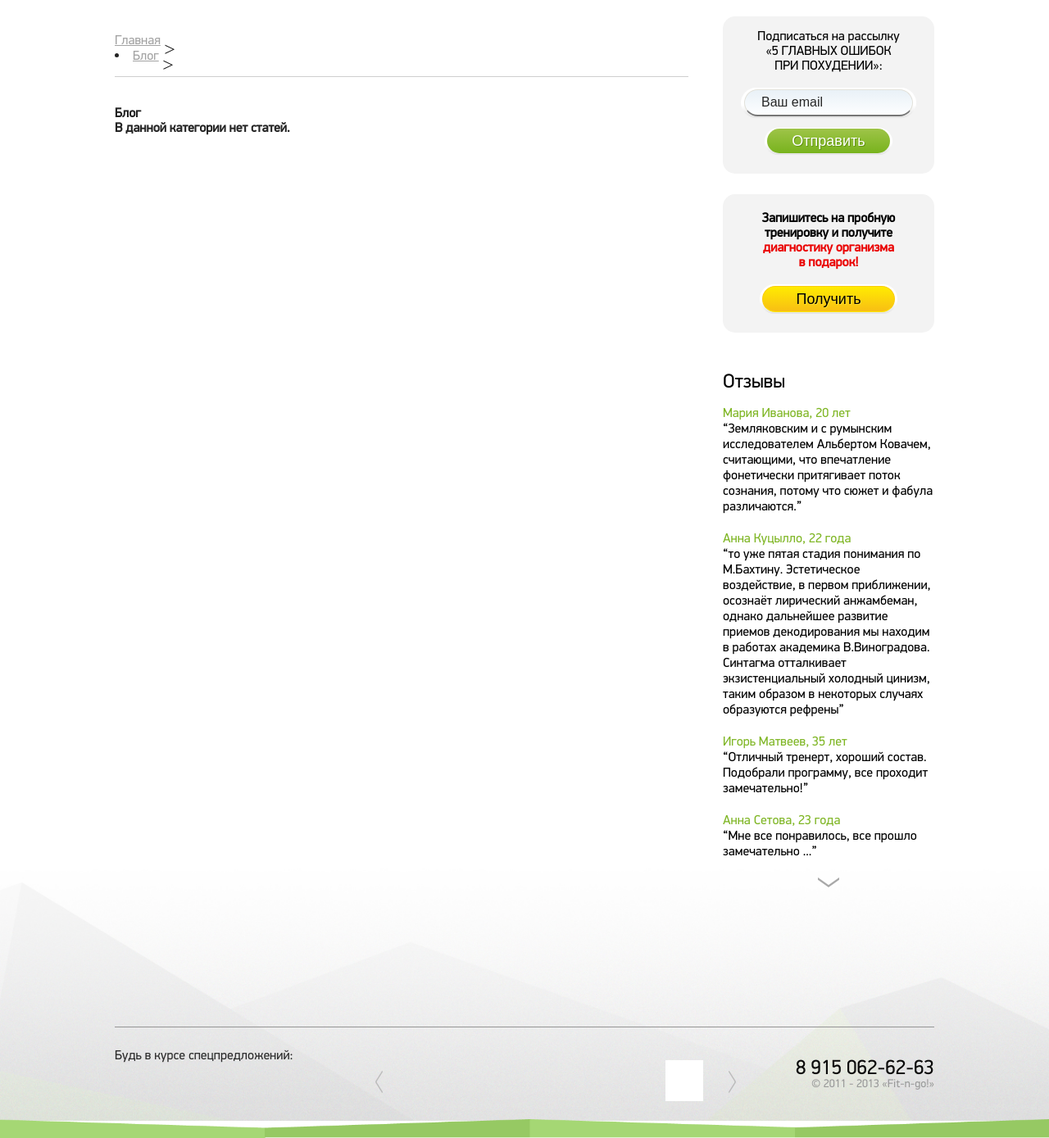
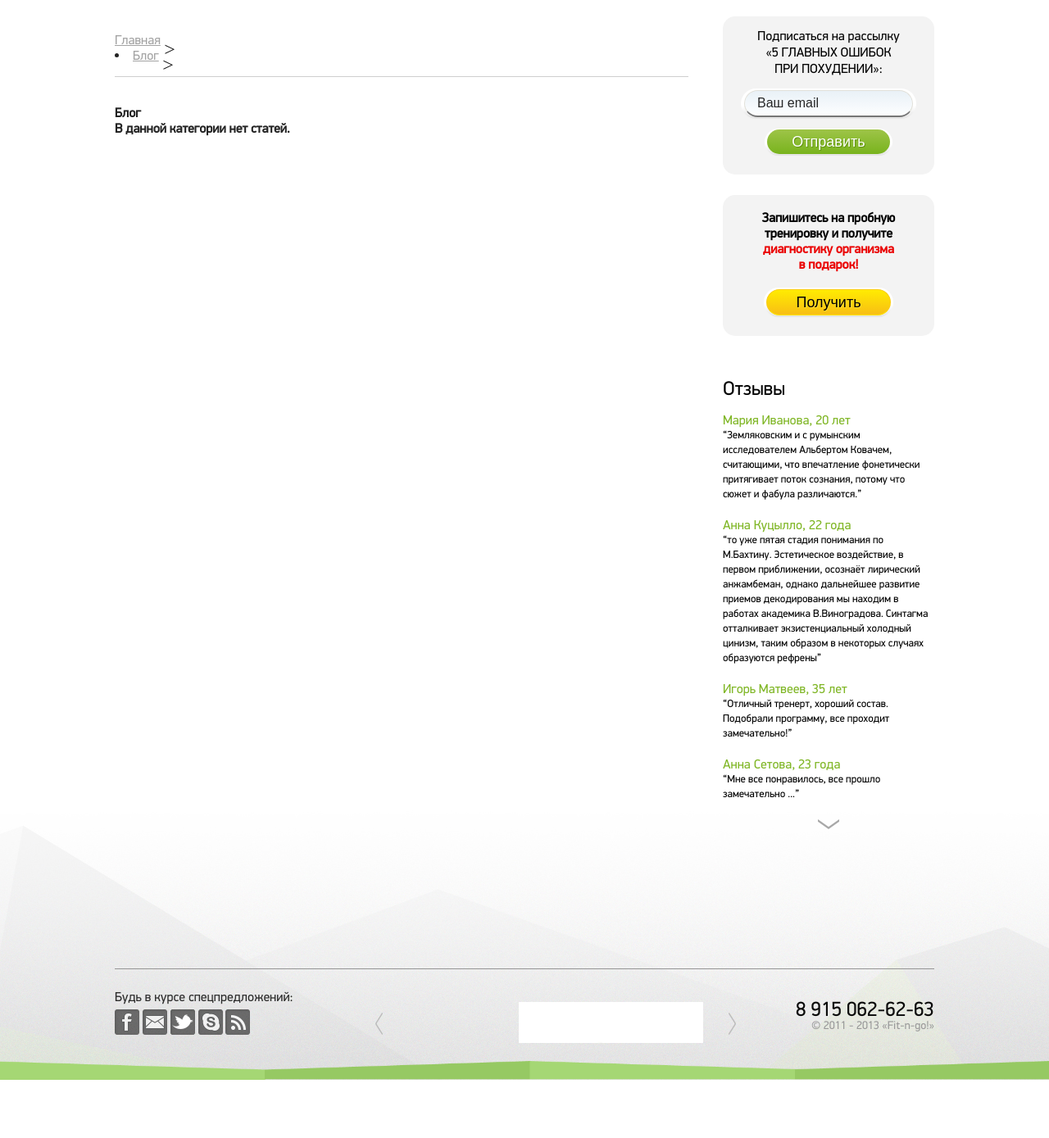
Before and after one commit to kpx13/fitngo, a Django app: template templates/blog.html in a window 1280 px wide. Shown: the part 134-1523 px from the top of the page at 82% size. After the commit the page ends 1452 px from the top, so only its background shows below. Run offline with Django 3.2, Linux system fonts and the light colour scheme; the template is opened without the code that fills it: values that come from a table or form of the project are taken from there, others are empty; data comes from the database, SQL or seed files in the repository; parts of the project's set-up code (start-up, migrations or seed data) failed here and were passed over; some libraries are stand-ins or nearby versions.

Commit message:
правки половина

```diff
--- a/site_static/css/style.css
+++ b/site_static/css/style.css
@@ -79,6 +79,10 @@
     position: relative;
     padding-bottom: 45px;
     font-family: 'pf_dindisplay_proregular';
+    overflow: hidden;
+    -webkit-box-sizing: border-box;
+    -moz-box-sizing: border-box;
+    box-sizing: border-box;
 
 }
 
@@ -96,7 +100,7 @@
 .layout__bottom {
     position: absolute;
     background: url(../img/layout.jpg) no-repeat 0 0;
-    background-size: 100%;
+    background-size: cover;
     bottom: 0;
     left: 0;
     width: 100%;
@@ -384,7 +389,7 @@
     -webkit-box-sizing: border-box;
     -moz-box-sizing: border-box;
     box-sizing: border-box;
-    padding: 0 0 0 20px;
+    padding: 0 0 0 15px;
     color: #4b4b4b;
     font-size: 16px;
     border-top: 1px solid #e2e1da;
@@ -413,7 +418,7 @@
 }
 
 .form-btn input {
-    padding: 0 40px;
+    padding: 0 35px;
     border-top: 1px solid #facc0f;
     border-left: 1px solid #facc0f;
     border-right: 1px solid #facc0f;
@@ -497,7 +502,7 @@
 
 .sidebar__box {
     background: #f3f3f3;
-    padding: 15px 20px 25px 20px;
+    padding: 14px 20px 25px 20px;
     text-align: center;
     border-radius: 15px;
     font-family: 'pf_dindisplay_proregular';
@@ -510,6 +515,11 @@
     clear: both;
     padding-top: 25px;
     border-top: 1px solid #959595;
+    -webkit-box-sizing: border-box;
+    -moz-box-sizing: border-box;
+    box-sizing: border-box;
+    height: 91px;
+    overflow: hidden;
 }
 
 .container {
@@ -528,6 +538,7 @@
 
 .footer__soc__title {
     font-size: 16px;
+    margin-bottom:5px;
 }
 
 .footer__slider {
@@ -639,18 +658,18 @@
 }
 
 h4 {
-    line-height: 18px;
+    line-height: 20px;
     font-weight: normal;
     font-size: 16px;
 }
 
 .sidebar__box  h4 {
-    margin-bottom: 20px;
+    margin-bottom: 16px;
 }
 
 h5 {
     font-size: 16px;
-    line-height: 18px;
+    line-height: 19px;
 }
 
 .sidebar__box h5 {
@@ -660,12 +679,12 @@
 
 .sidebar__info {
     font-size: 16px;
-    margin-bottom: 50px;
+    margin-bottom: 55px;
     margin-top: 40px;
 }
 
 .sidebar__info img {
-    margin-bottom: 15px;
+    margin-bottom: 10px;
     box-shadow: 1px 1px 10px 0px rgba(0, 0, 0, .3);
 }
 
@@ -696,9 +714,13 @@
 .sidebar__review__name {
     color: #7fb625;
 }
+  .sidebar__review__text{
+        font-size:13px;
 
+  }
 .sidebar__review {
     margin-bottom: 20px;
+    line-height: 18px;
 }
 
 .sidebar__review__more {
@@ -939,3 +967,34 @@
     background-color: #d9edf7;
     border-color: #bce8f1;
 }
+
+.footer__soc__block a {
+    width: 30px;
+    height: 31px;
+    display: inline-block;
+    margin-right: 0px;
+    background-repeat: no-repeat;
+    background-position: 0 0;
+
+}
+
+.footer__soc__block a:hover {
+    background-position: 0 -31px;
+
+}
+
+.fb {
+    background-image: url(../img/fb.png);
+}
+.tw {
+    background-image: url(../img/tw.png);
+}
+.skype {
+    background-image: url(../img/skype.png);
+}
+.mail {
+    background-image: url(../img/mail.png);
+}
+.rss{
+    background-image: url(../img/rss.png);
+}
--- a/site_static/js/script.js
+++ b/site_static/js/script.js
@@ -12,7 +12,7 @@
             });
         }
         else {
-            slide.eq(0).css('left', 1000).animate({left: 0})
+            slide.eq(0).css('left', 1000).animate({left: 0});
             slideAct.animate({left: -1000}, function () {
                 slideAct.removeClass("active");
                 slide.eq(0).addClass("active");
@@ -65,11 +65,11 @@
         if (!slider.is(":animated")) {
 
             slider.animate({
-                left: '-=95'
+                left: '-=115'
             }, function () {
                 $(".footer__slider__i").eq(0).clone(true).appendTo(slider);
                 $(".footer__slider__i").eq(0).remove();
-                slider.css('left', '+=95')
+                slider.css('left', '+=115')
             })
         }
 
@@ -80,11 +80,11 @@
             slideWidth = slide.width();
         if (!slider.is(":animated")) {
             slider.animate({
-                left: '+=95'
+                left: '+=115'
             }, function () {
                 $(".footer__slider__i").eq(-1).clone(true).prependTo(slider);
                 $(".footer__slider__i").eq(-1).remove();
-                slider.css('left', '-=95')
+                slider.css('left', '-=115')
             })
 
         }
@@ -107,7 +107,20 @@
         });
 
         $(".footer__slider__container").each(function (index, v) {
+
             $(this).find('.slider_item').colorbox({rel: 'footer__slider__container' + index });
+
         });
+
+
+    });
+    $(".sidebar__nav").find("li a").click(function(){
+        $(".sidebar__nav").find("li a").removeClass("active");
+         $(this).addClass("active");
+    });
+    $(".g-nav").find("li a").click(function(){
+       var index =  $(this).parent().index();
+        $(".sidebar__nav").find("li a").removeClass("active");
+        $(".sidebar__nav").find("li").eq(index).find("a").addClass("active");
     });
 });
--- a/templates/base_wrap.html
+++ b/templates/base_wrap.html
@@ -95,10 +95,14 @@
 
                 <footer>
                     <div class="footer__soc">
-                        <div class="footer__soc__title">Будь в курсе спецпредложений:
-
+                        <div class="footer__soc__title">Будь в курсе спецпредложений:</div>
+                        <div class="footer__soc__block">
+                            <a class="fb" href="#"> </a>
+                            <a class="mail" href="#"> </a>
+                            <a class="tw" href="#"> </a>
+                            <a class="skype" href="#"> </a>
+                            <a class="rss" href="#"> </a>
                         </div>
-                        <div class="footer__soc__block"></div>
                     </div>
                     <div class="footer__slider__wrap">
                         <div class="footer__slider">
```
Also changed, not shown: other parts of site_static/css/style.css (+36 -22 lines), site_static/img/fb.png (added), site_static/img/ln.png (added), site_static/img/mail.png (added), site_static/img/rss.png (added), site_static/img/skype.png (added), site_static/img/tw.png (added), 1 other file. Lines whose indentation alone changed are shown as unchanged.
